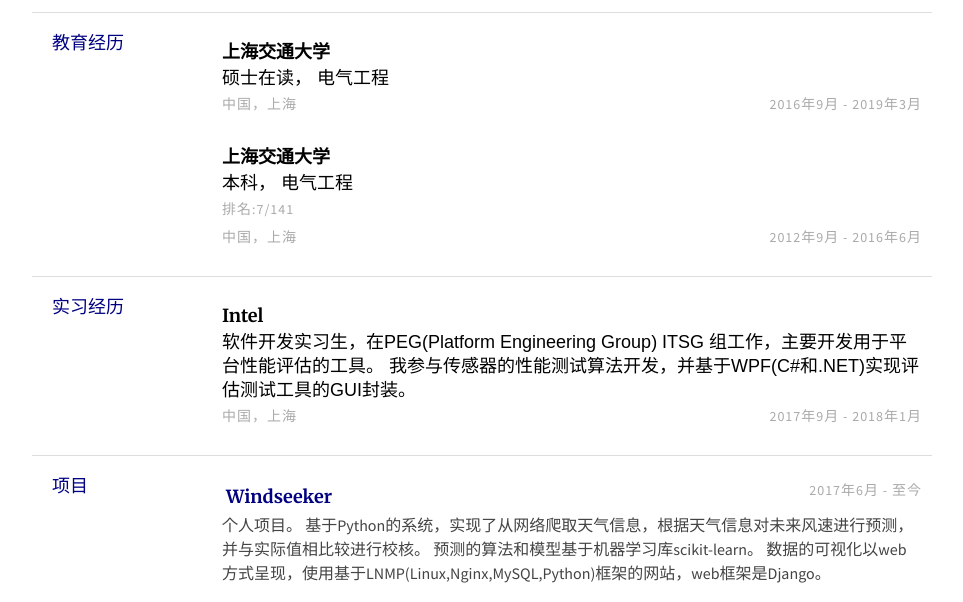
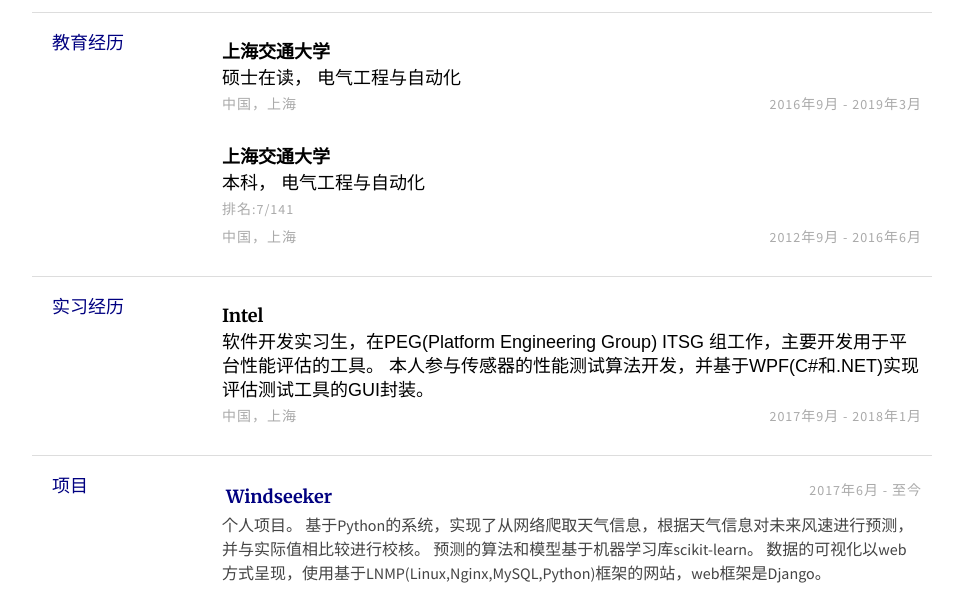
Before and after one commit to w12379564/myresume, a plain HTML site: page cn/index.html in a window 1280 px wide. Shown: the part 157-759 px from the top of the page, without its empty margins (158-1121 px from the left). Drawn offline with Linux system fonts and the light colour scheme.

Commit message:
edit description

```diff
--- a/cn/index.html
+++ b/cn/index.html
@@ -30,7 +30,7 @@
 
                 <div class="section-text col-right">
                     <h3>上海交通大学</h3>
-                    <div>硕士在读， 电气工程</span></div>
+                    <div>硕士在读， 电气工程与自动化</span></div>
                     <div class="row">
                         <div class="col light">中国，上海</div>
                         <div class="col-right light">2016年9月 - 2019年3月</div>
@@ -41,7 +41,7 @@
 
                 <div class="section-text col-right">
                     <h3>上海交通大学</h3>
-                    <div>本科， 电气工程</span></div>
+                    <div>本科， 电气工程与自动化</span></div>
 					<div class="row">
 					<div class="col light">排名:7/141</div>
 					</div>
@@ -60,7 +60,7 @@
                 <div class="section-text col-right">
                     <h3>Intel</h3>
                     <div>软件开发实习生，在PEG(Platform Engineering Group) ITSG 组工作，主要开发用于平台性能评估的工具。
-						我参与传感器的性能测试算法开发，并基于WPF(C#和.NET)实现评估测试工具的GUI封装。</div>
+						本人参与传感器的性能测试算法开发，并基于WPF(C#和.NET)实现评估测试工具的GUI封装。</div>
                     <div class="row">
                         <div class="col light">中国，上海</div>
                         <div class="col-right light">2017年9月 - 2018年1月</div>
```
